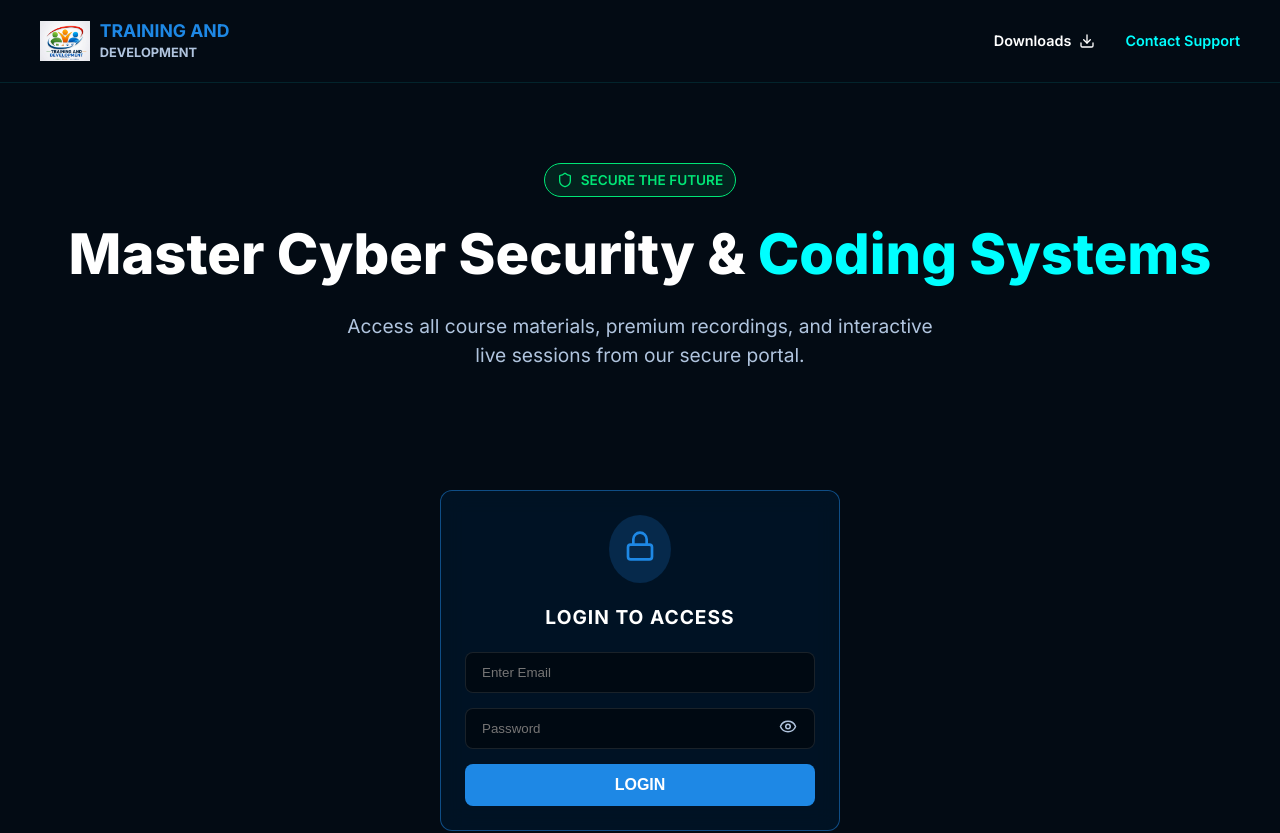
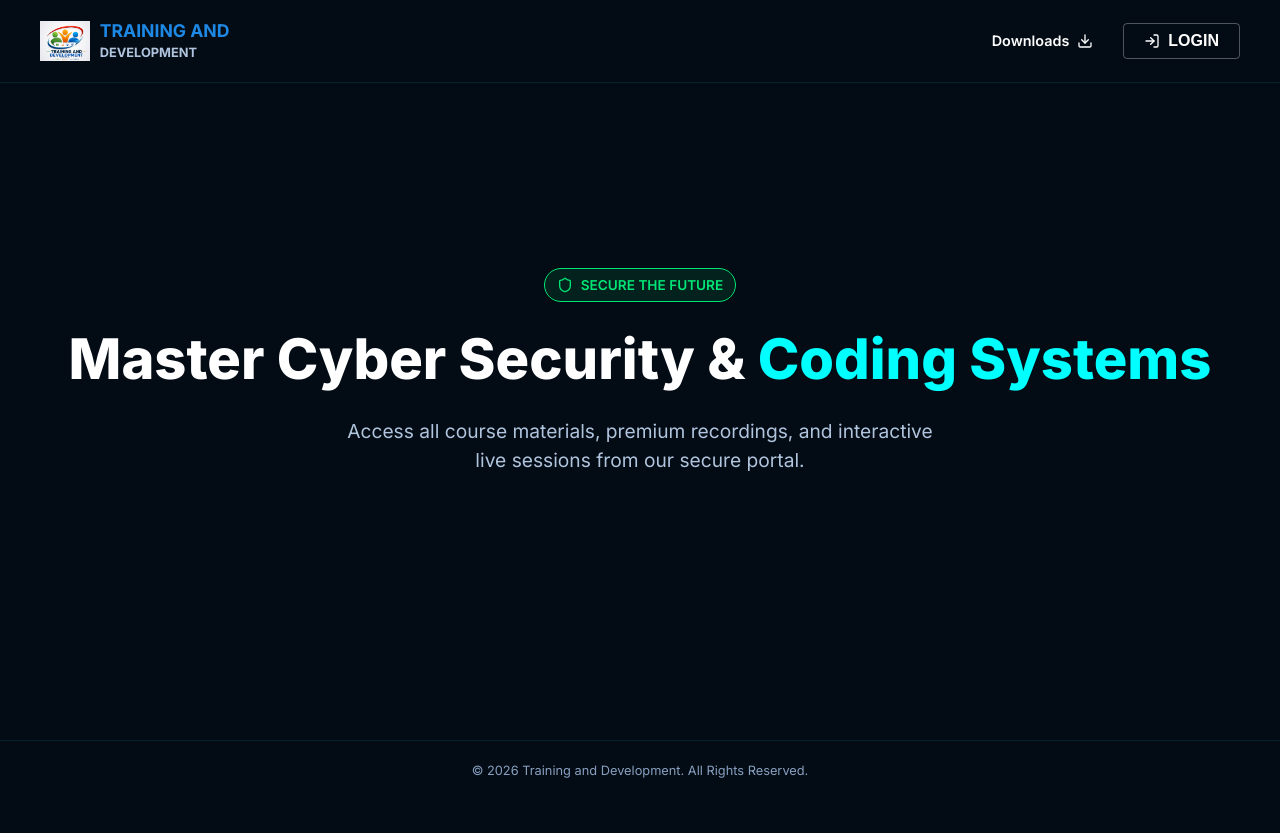
Before and after one commit to metafixerhub/T.A.D, a React app in the folder frontend/: page / in a window 1280 px wide. Shown: the top 833 px of the page. After the commit the page ends 800 px from the top, so only its background shows below. Built offline with nearby package versions, Linux system fonts and the light colour scheme; the HTML template or start-up script is replaced by a standard one.

Commit message:
Convert Login form to modal and remove Contact Support

```diff
--- a/frontend/src/App.jsx
+++ b/frontend/src/App.jsx
@@ -1,18 +1,20 @@
-import React from 'react';
+import React, { useState } from 'react';
 import Navbar from './components/Navbar';
 import HeroSection from './components/HeroSection';
 import LoginBar from './components/LoginBar';
 import Footer from './components/Footer';
 
 function App() {
+  const [isLoginOpen, setIsLoginOpen] = useState(false);
+
   return (
     <div style={{ display: 'flex', flexDirection: 'column', minHeight: '100vh' }}>
-      <Navbar />
+      <Navbar onLoginClick={() => setIsLoginOpen(true)} />
       <main className="content-wrapper" style={{ flexGrow: 1, display: 'flex', flexDirection: 'column', justifyContent: 'center' }}>
         <HeroSection />
-        <LoginBar />
       </main>
       <Footer />
+      <LoginBar isOpen={isLoginOpen} onClose={() => setIsLoginOpen(false)} />
     </div>
   );
 }
--- a/frontend/src/components/LoginBar.jsx
+++ b/frontend/src/components/LoginBar.jsx
@@ -1,14 +1,16 @@
 import React, { useState } from 'react';
-import { Lock, Eye, EyeOff } from 'lucide-react';
+import { Lock, Eye, EyeOff, X } from 'lucide-react';
 import { signInWithEmailAndPassword } from 'firebase/auth';
 import { auth } from '../firebaseConfig';
 
-const LoginBar = () => {
+const LoginBar = ({ isOpen, onClose }) => {
   const [email, setEmail] = useState('');
   const [password, setPassword] = useState('');
   const [showPassword, setShowPassword] = useState(false);
   const [loading, setLoading] = useState(false);
   const [error, setError] = useState('');
+
+  if (!isOpen) return null;
 
   const handleLogin = async (e) => {
     e.preventDefault();
@@ -17,6 +19,7 @@ const LoginBar = () => {
     try {
       await signInWithEmailAndPassword(auth, email, password);
       alert('Successfully logged in!');
+      onClose(); // Close modal on success
     } catch (err) {
       setError('Invalid email or password. Check Firebase Config.');
     }
@@ -24,8 +27,13 @@ const LoginBar = () => {
   };
 
   return (
-    <section className="container" style={{ display: 'flex', justifyContent: 'center', paddingBottom: '100px', marginTop: '-40px' }}>
-      <div className="glass-card" style={{ maxWidth: '400px', width: '100%', border: '1px solid rgba(30, 136, 229, 0.5)', background: 'rgba(0, 20, 40, 0.8)', textAlign: 'center' }}>
+    <div style={{ position: 'fixed', top: 0, left: 0, right: 0, bottom: 0, background: 'rgba(0,0,0,0.8)', zIndex: 999, display: 'flex', justifyContent: 'center', alignItems: 'center', backdropFilter: 'blur(5px)' }}>
+      <div className="glass-card" style={{ position: 'relative', maxWidth: '400px', width: '100%', margin: '20px', border: '1px solid rgba(30, 136, 229, 0.5)', background: 'rgba(0, 20, 40, 0.95)', textAlign: 'center', padding: '40px 30px' }}>
+
+        <button onClick={onClose} style={{ position: 'absolute', top: '15px', right: '15px', background: 'none', border: 'none', color: '#b0c4de', cursor: 'pointer' }}>
+          <X size={24} />
+        </button>
+
         <div style={{ display: 'flex', justifyContent: 'center', marginBottom: '20px' }}>
           <div style={{ background: 'rgba(30, 136, 229, 0.2)', padding: '15px', borderRadius: '50%', color: '#1e88e5' }}>
             <Lock size={32} />
@@ -67,7 +75,7 @@ const LoginBar = () => {
           {error && <div style={{ color: '#ff4444', fontSize: '0.9rem', marginTop: '10px' }}>{error}</div>}
         </form>
       </div>
-    </section>
+    </div>
   );
 };
 
--- a/frontend/src/components/Navbar.jsx
+++ b/frontend/src/components/Navbar.jsx
@@ -1,7 +1,7 @@
 import React, { useState } from 'react';
-import { Download } from 'lucide-react';
+import { Download, LogIn } from 'lucide-react';
 
-const Navbar = () => {
+const Navbar = ({ onLoginClick }) => {
   const [showDownloads, setShowDownloads] = useState(false);
 
   return (
@@ -40,7 +40,9 @@ const Navbar = () => {
           )}
         </div>
 
-        <a href="mailto:contact@training.com" style={styles.contactLink}>Contact Support</a>
+        <button onClick={onLoginClick} className="btn-outline" style={{ display: 'flex', alignItems: 'center', gap: '8px', padding: '8px 20px', borderRadius: '4px' }}>
+          <LogIn size={16} /> LOGIN
+        </button>
       </div>
     </nav>
   );
@@ -69,12 +71,6 @@ const styles = {
     fontSize: '1.1rem',
     fontWeight: 'bold',
     lineHeight: 1.1
-  },
-  contactLink: {
-    color: '#00ffff',
-    textDecoration: 'none',
-    fontSize: '0.9rem',
-    fontWeight: 600
   },
   downloadToggle: {
     color: '#fff',
```
